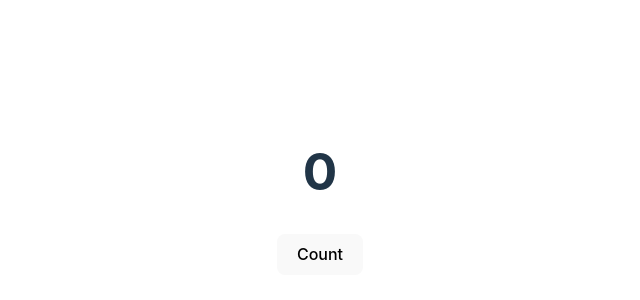
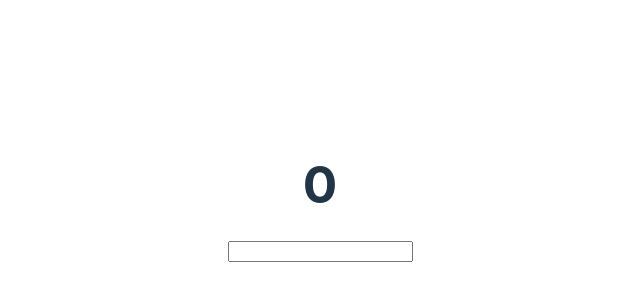
Before and after one commit to numan-iftikhar/react-course-anil, a React (Vite) app: page / in a window 1280 px wide. Shown: the part 208-508 px from the top of the page, without its empty margins (320-960 px from the left). Built offline with nearby package versions, Linux system fonts and the light colour scheme.

Commit message:
Get value of input box

```diff
--- a/src/App.jsx
+++ b/src/App.jsx
@@ -4,13 +4,14 @@ import "./App.css";
 
 function App() {
   const [count, setCount] = useState(0);
-  const sayHello = () => {
-    setCount(count + 1);
+  const [data, setData] = useState(0)
+  const handleChange = (event) => {
+    setData(event.target.value);
   };
   return (
     <div className="App">
-      <h1>{count}</h1>
-      <button onClick={sayHello}>Count</button>
+      <h1 style={{height: '3rem'}}>{data}</h1>
+      <input onChange={handleChange} type="text"/>
     </div>
   );
 }
```
